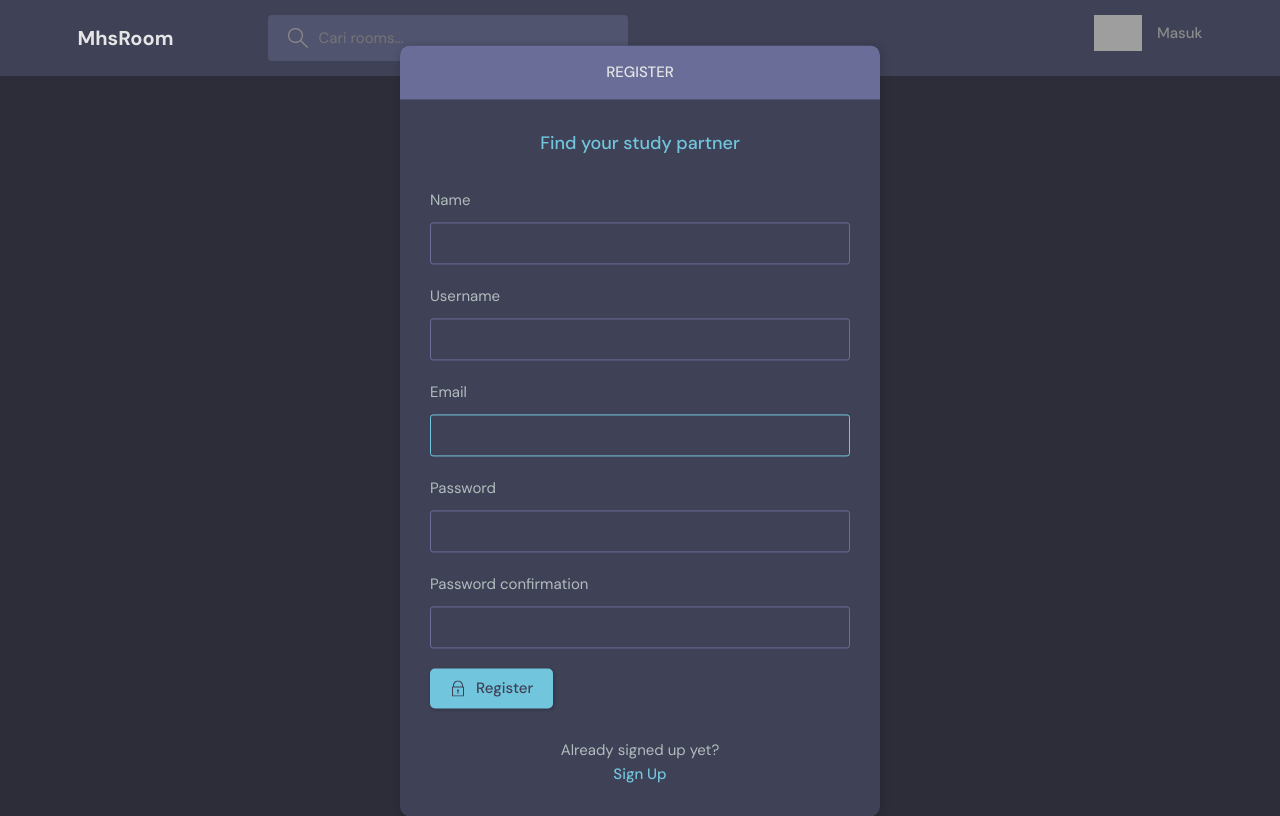
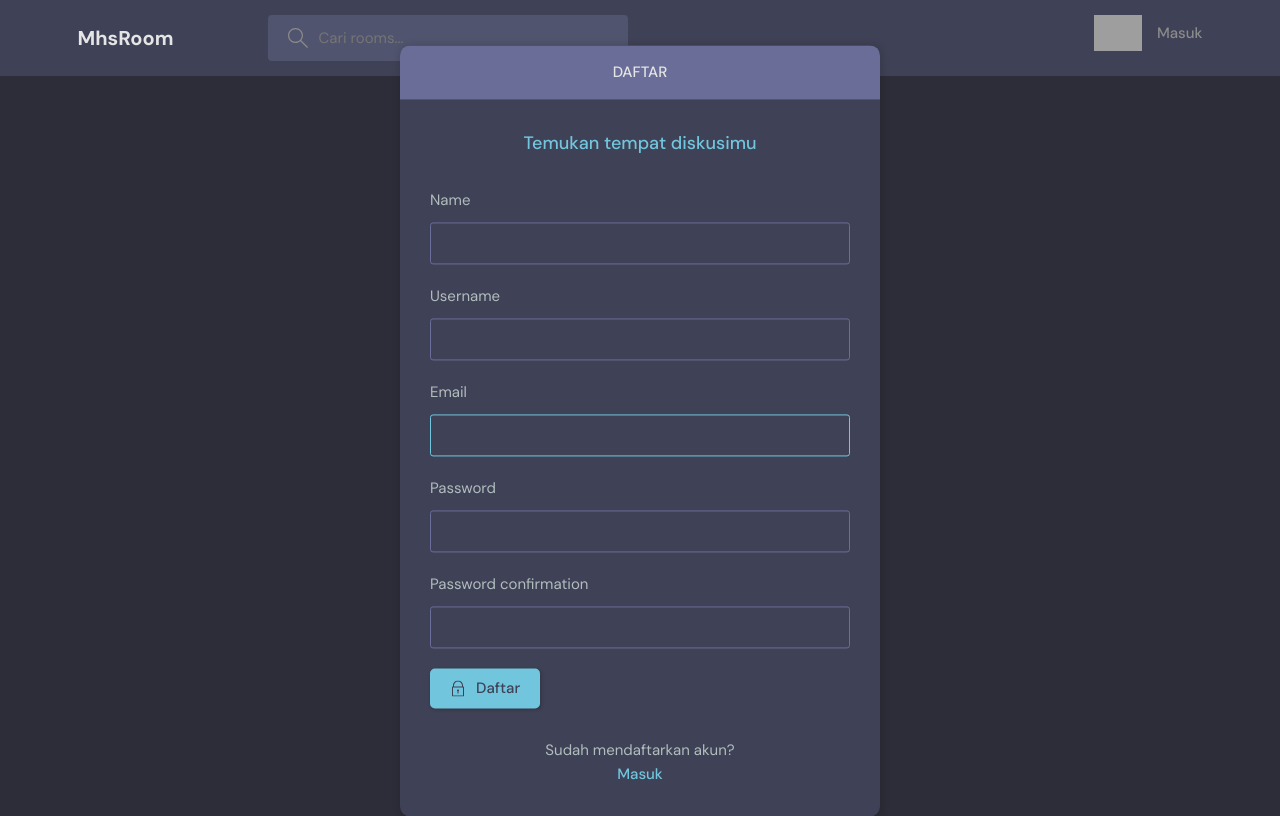
Before and after one commit to AgusPribadi/Mhs-Room-Old, a Django app: page /register/ in a window 1280 px wide. Run offline with Django 4.2, Linux system fonts and the light colour scheme; grey boxes are pictures that could not be loaded.

Commit message:
perbarui register

```diff
--- a/base/templates/base/login_register.html
+++ b/base/templates/base/login_register.html
@@ -15,7 +15,7 @@
                     {% csrf_token %}
                     <div class="form__group form__group">
                         <label for="room_name">Email</label>
-            <input id="username" name="email" type="text" placeholder="e.g. dennis_ivy" />
+                        <input id="username" name="email" type="text" placeholder="Agus Pribadi" />
                     </div>
                     <div class="form__group">
                         <label for="password">Password</label>
@@ -47,23 +47,19 @@
         <div class="layout__box">
             <div class="layout__boxHeader">
                 <div class="layout__boxTitle">
-          <h3>Register</h3>
+                    <h3>Daftar</h3>
                 </div>
             </div>
             <div class="layout__body">
-        <h2 class="auth__tagline">Find your study partner</h2>
+                <h2 class="auth__tagline">Temukan tempat diskusimu</h2>
 
                 <form class="form" action="" method="POST">
-          {% csrf_token %}
-
-          {% for field in form %}
+                    {% csrf_token %} {% for field in form %}
                     <div class="form__group form__group">
                         <label for="room_name">{{ field.label }}</label>
                         {{ field }}
                     </div>
                     {% endfor %}
-
-
 
                     <button class="btn btn--main" type="submit">
                         <svg version="1.1" xmlns="http://www.w3.org/2000/svg" width="32" height="32" viewBox="0 0 32 32">
@@ -74,13 +70,13 @@
                             <path d="M15 21.694v4.306h2v-4.306c0.587-0.348 1-0.961 1-1.694 0-1.105-0.895-2-2-2s-2 0.895-2 2c0 0.732 0.413 1.345 1 1.694z"></path>
                         </svg>
 
-            Register
+                        Daftar
                     </button>
                 </form>
 
                 <div class="auth__action">
-          <p>Already signed up yet?</p>
-          <a href="{% url 'login' %}" class="btn btn--link">Sign Up</a>
+                    <p>Sudah mendaftarkan akun?</p>
+                    <a href="{% url 'login' %}" class="btn btn--link">Masuk</a>
                 </div>
             </div>
         </div>
```
Also changed, not shown: base/templates/base/login_register_old.html (+4 -4 lines), db.sqlite3. Lines whose indentation alone changed are shown as unchanged.
